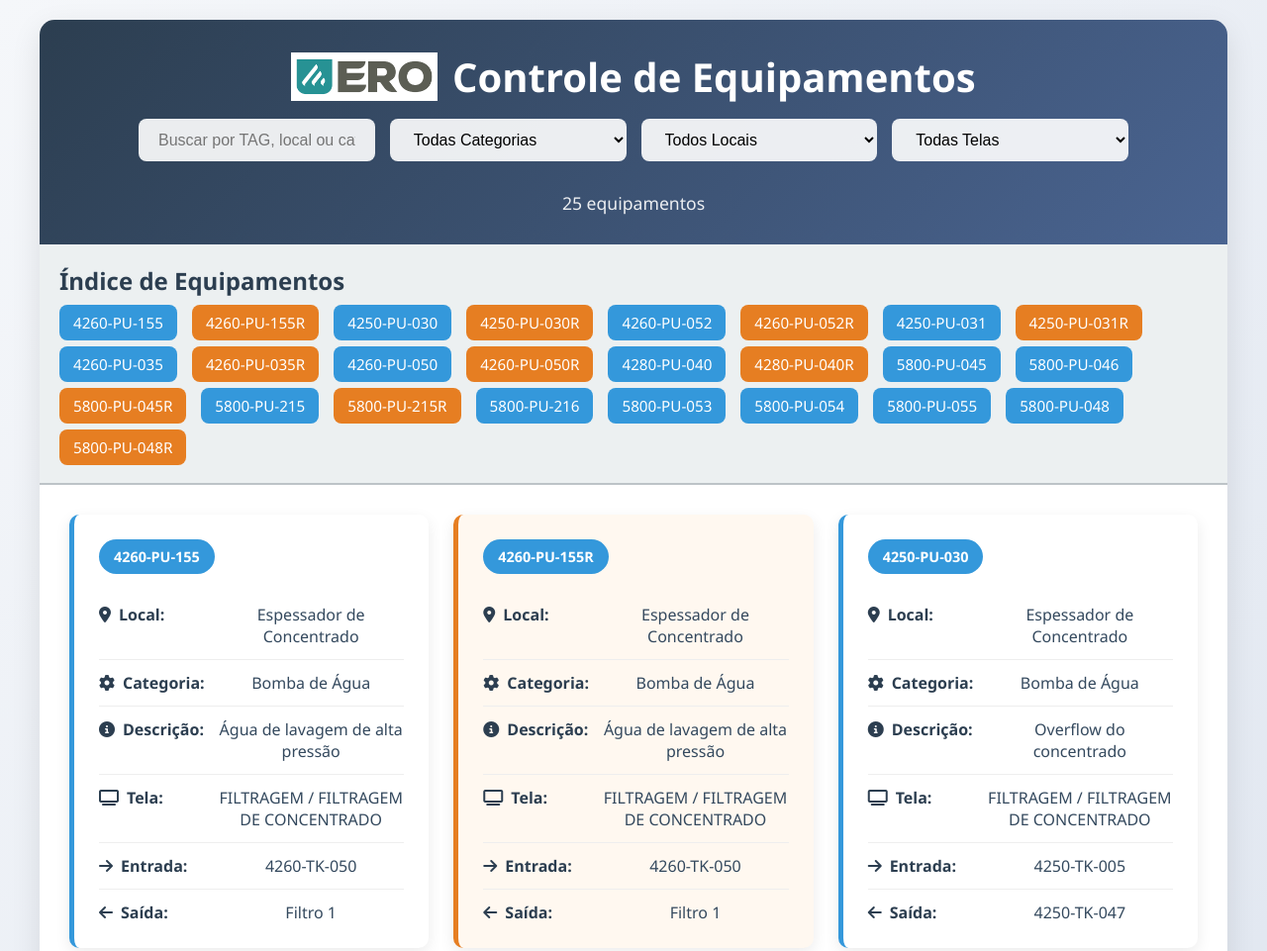
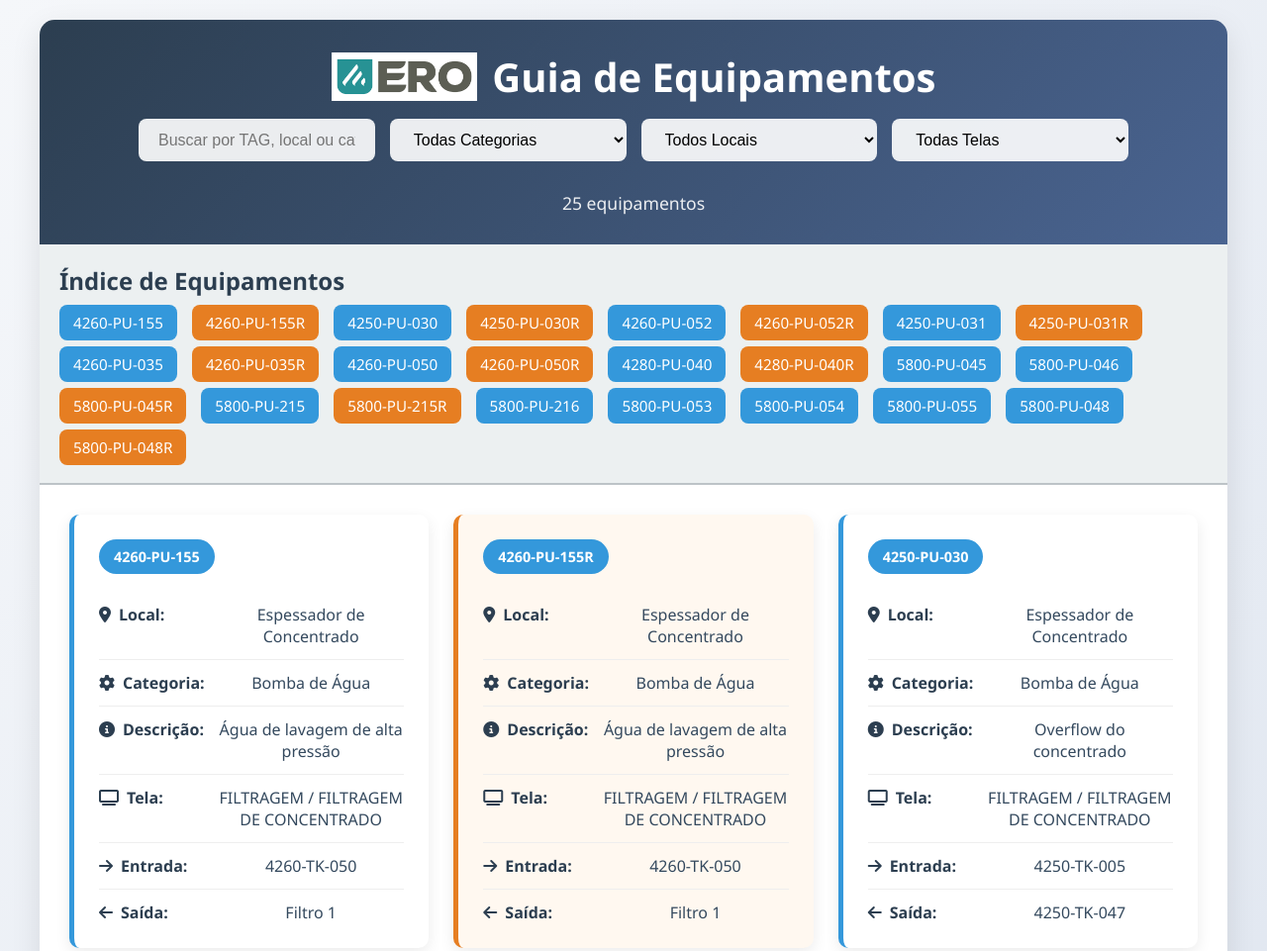
Before and after one commit to invistaemconhecimento/lista-supervisorio, a plain HTML site: page index.html in a window 1280 px wide. Shown: the top 961 px of the page at 99% size. Drawn offline with Linux system fonts and the light colour scheme.

Commit message:
Update index.html

```diff
--- a/index.html
+++ b/index.html
@@ -98,7 +98,7 @@ footer { background:#2c3e50; color:white; text-align:center; padding:20px; margi
 <body>
 <div class="container">
     <header>
-        <h1><img src="logoERO.png" alt="Logo ERO"> Controle de Equipamentos</h1>
+        <h1><img src="logoERO.png" alt="Logo ERO"> Guia de Equipamentos</h1>
         <div class="filtros">
             <input type="text" id="searchInput" placeholder="Buscar por TAG, local ou categoria...">
             <select id="filterCategory"><option value="">Todas Categorias</option></select>
```
